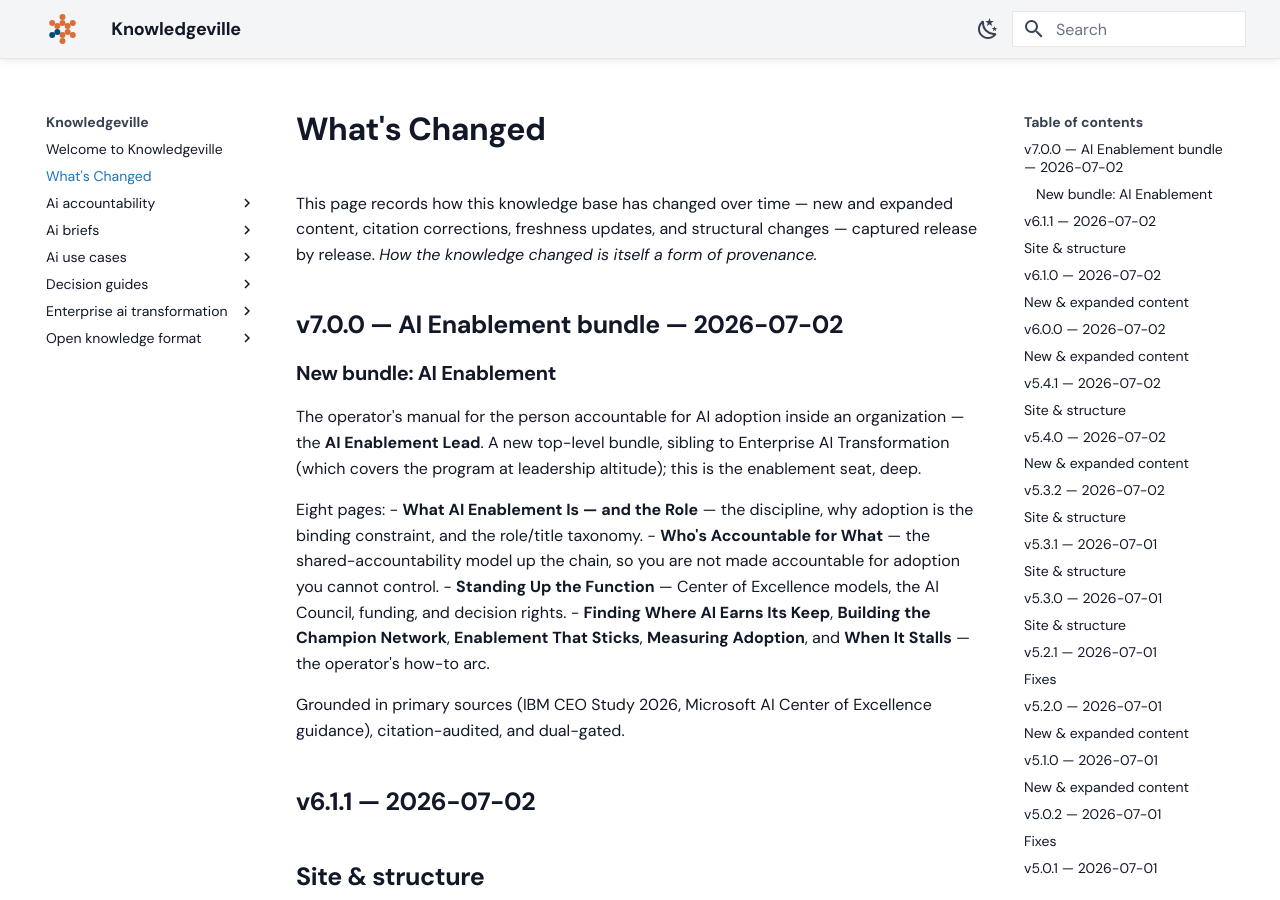
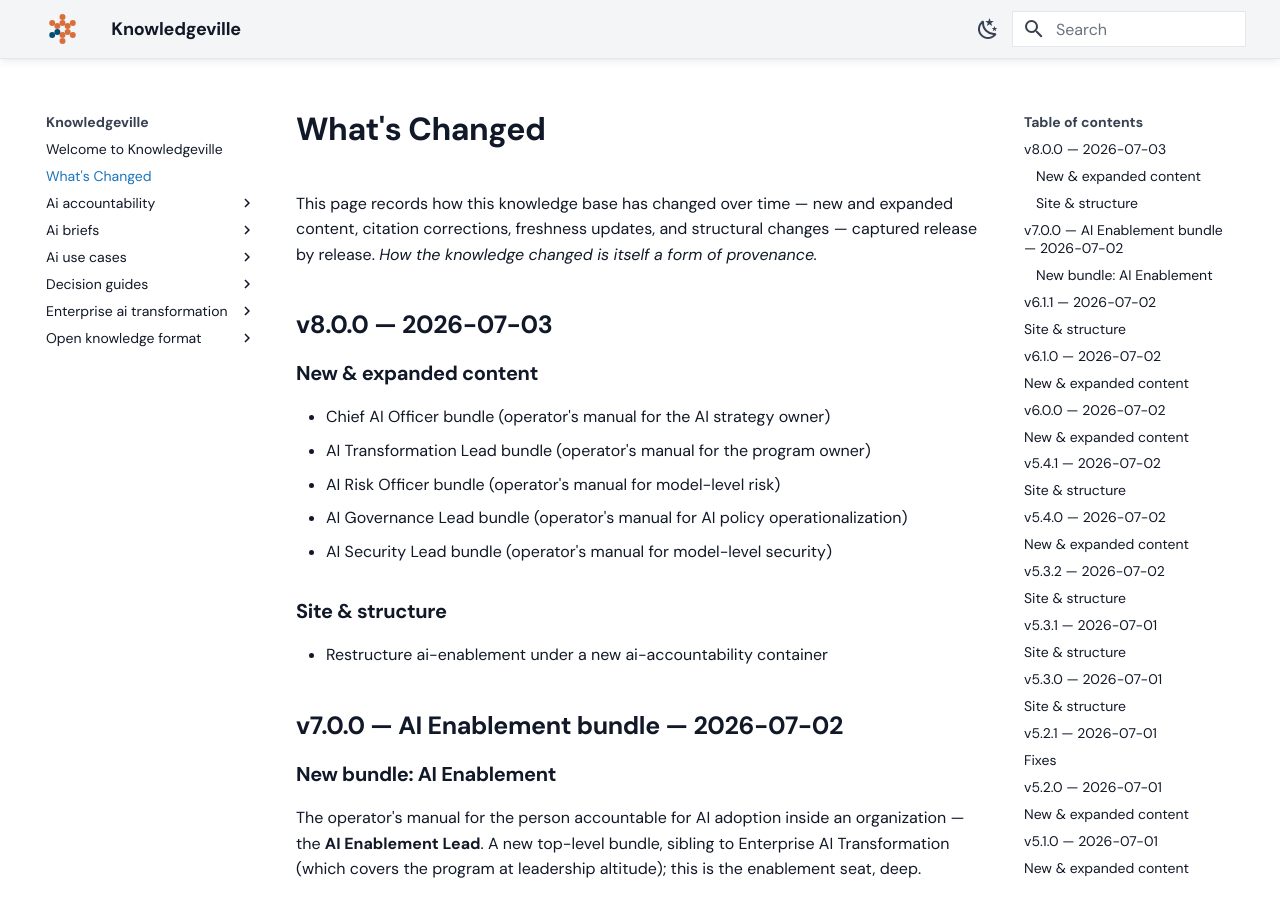
Before and after one commit to grandaha/knowledgeville, an MkDocs documentation site: the page built from published/changelog.md, in a window 1280 px wide and 900 px high. Built offline with MkDocs 1.6.1 and Material for MkDocs 9.7.7, drawn with Linux system fonts in a browser that asks for light colours; some web fonts are replaced.

Commit message:
Publish: sync content from workspace

```diff
--- a/published/changelog.md
+++ b/published/changelog.md
@@ -3,13 +3,25 @@ type: Reference
 title: What's Changed
 description: A generated, release-by-release record of how this knowledge base has changed.
 tags: [changelog, releases, provenance]
-timestamp: "2026-07-02"
+timestamp: "2026-07-03"
 appendix: true
 ---
 
 <!-- generated from GitHub Releases by scripts/build_changelog.py — do not edit -->
 
 This page records how this knowledge base has changed over time — new and expanded content, citation corrections, freshness updates, and structural changes — captured release by release. *How the knowledge changed is itself a form of provenance.*
+
+## v8.0.0 — 2026-07-03
+
+### New & expanded content
+* Chief AI Officer bundle (operator's manual for the AI strategy owner)
+* AI Transformation Lead bundle (operator's manual for the program owner)
+* AI Risk Officer bundle (operator's manual for model-level risk)
+* AI Governance Lead bundle (operator's manual for AI policy operationalization)
+* AI Security Lead bundle (operator's manual for model-level security)
+
+### Site & structure
+* Restructure ai-enablement under a new ai-accountability container
 
 ## v7.0.0 — AI Enablement bundle — 2026-07-02
 
```
